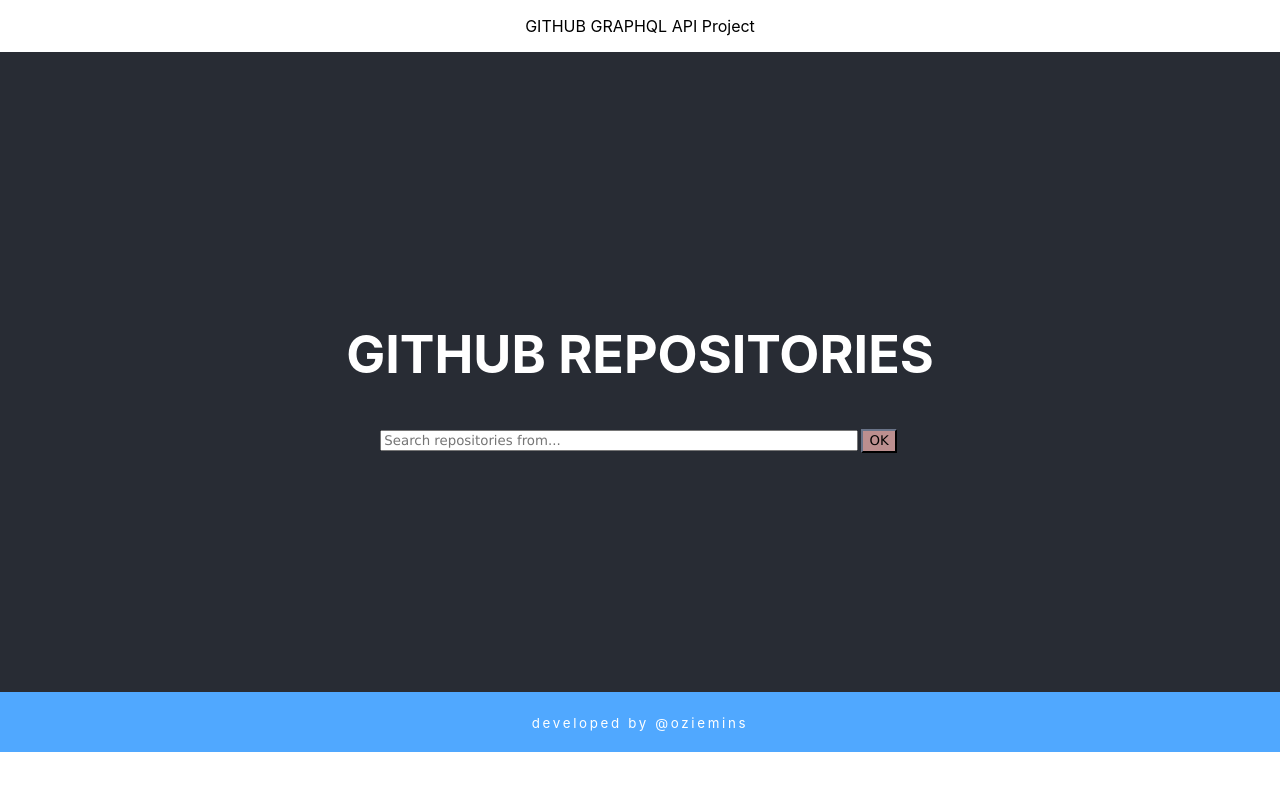
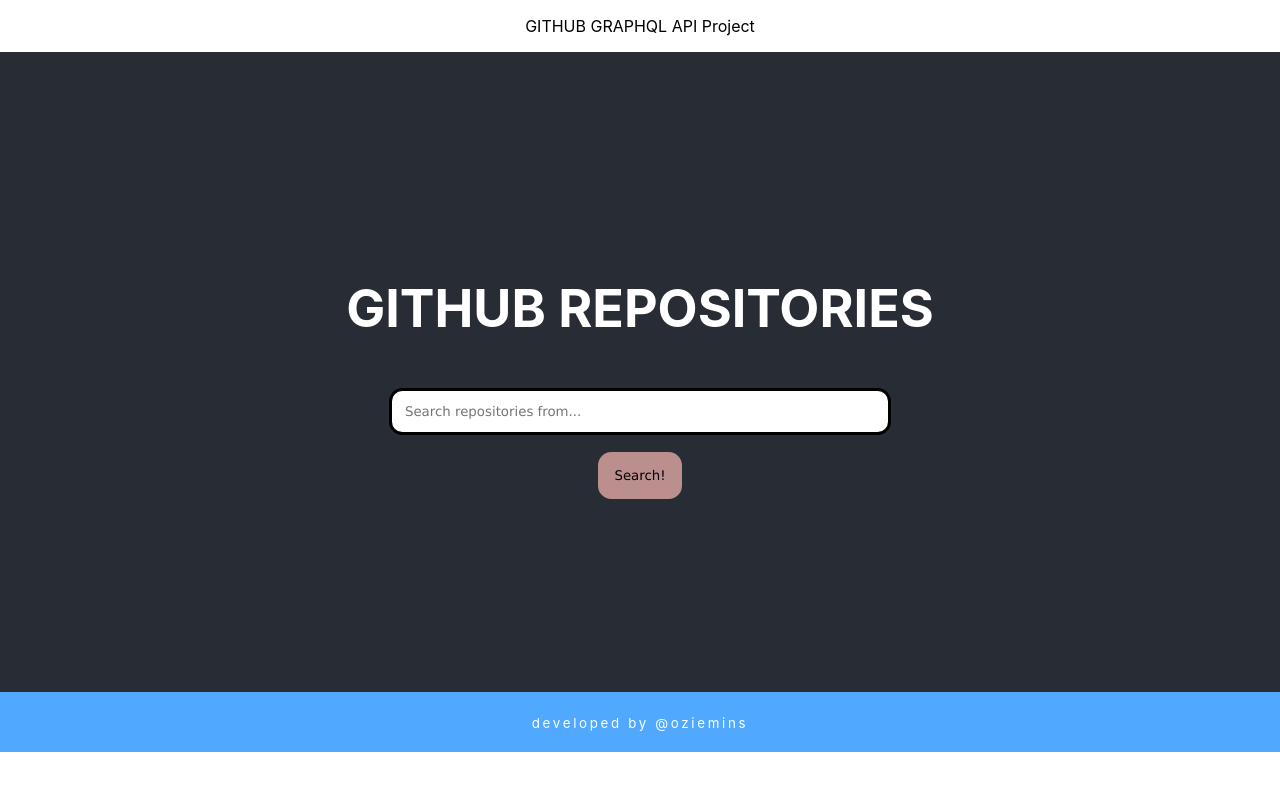
Before and after one commit to oziemins/github-graphql, a React (Create React App) app: page / in a window 1280 px wide. Shown: the top 790 px of the page. Built offline with nearby package versions, Linux system fonts and the light colour scheme; no server answers.

Commit message:
fetchmore + css

```diff
--- a/src/Components/App.css
+++ b/src/Components/App.css
@@ -14,5 +14,5 @@
 }
 
 .app-link {
-  color: #61dafb;
+  color: #50a8ff;
 }
--- a/src/Components/Repository/index.js
+++ b/src/Components/Repository/index.js
@@ -5,13 +5,17 @@ const Repository = (props) => {
   console.log("props.repository", props.repository)
   console.log("length", typeof(props.repository))
   const { name, description, isFork, url, pushedAt, issues, pullRequests } = props.repository;
+  //console.log("pushed at type", pushedAt.split("T"))
+  const pushedAtDate = pushedAt.split("T")[0]
+  const pushedAtHour = (pushedAt.split("T")[1].split("Z"))[0]
+  //console.log(pushedAtHour)
 
   return (
     <div className="repository-container">
       <div>Name: <a href={url} className="repository-link">{name}</a> </div>
       <div>Description: {{description} === null ? {description} : "No description" } </div>
       <div>Is it a fork? {isFork ? "Yes": "No"} </div>
-      <div>Last commit date: {pushedAt} </div>
+      <div>Last commit date: {pushedAtDate} at {pushedAtHour} </div>
       <div>Issue count: {issues.totalCount}</div>
       <div>Pull requests count: {pullRequests.totalCount}</div>
     </div>
--- a/src/Components/Repository/style.css
+++ b/src/Components/Repository/style.css
@@ -1,11 +1,18 @@
+
 .repository-link {
     color: #61dafb;
 }
 
 .repository-link:hover {
-    color: #ffff;
+    color: rosybrown;
 }
 
 .repository-container {
-    border: 0.75em solid #ffff;
+    background-color:white;
+    border: 0.2rem solid rosybrown;
+    border-radius: 1em;
+    margin: 1em;
+    padding: 1em;
+    color: black;
+    font-size: 1rem;
 }
--- a/src/Components/RepositoryList/index.js
+++ b/src/Components/RepositoryList/index.js
@@ -6,7 +6,7 @@ import './style.css'
 
 const RepositoryList = (props) => {
   console.log("RepositoryList props", props)
-  const { data } = props
+  const { data, fetchMore } = props
   console.log("repodata", data)
   console.log("total count", data.user.repositories.totalCount)
   console.log("edge node", data.user.repositories.edges)
@@ -20,7 +20,22 @@ const RepositoryList = (props) => {
         <Repository key={repository.node.id} repository={repository.node}/>
       ))}
       {console.log("REPO REPO", data)}
-      {data.user.repositories.pageInfo.hasNextPage ? <button>Load more...</button> : null }
+      {data.user.repositories.pageInfo.hasNextPage ? console.log("endCursor", data.user.repositories.pageInfo.endCursor): null}
+      {/*"fetch more", console.log(fetchMore)*/}
+      {data.user.repositories.pageInfo.hasNextPage ?
+        <button onClick = {() => {
+          const { endCursor } =  data.user.repositories.pageInfo.endCursor;
+
+          fetchMore({
+            variables: { after: endCursor },
+            updateQuery: (prevResult, {fetchMoreResult}) => {
+              console.log("prev result", prevResult)
+              console.log("more sult", fetchMoreResult)
+
+            }
+          });
+        }}>Load more...</button>
+        : null }
     </div>
   );
 };
--- a/src/Components/RepositoryList/style.css
+++ b/src/Components/RepositoryList/style.css
@@ -1,5 +1,5 @@
 .repository-list {
-    background: rgb(0, 0, 0);
+    padding: 0em 1em 1em 0em;
 }
 
 button {
--- a/src/Components/Search/index.js
+++ b/src/Components/Search/index.js
@@ -6,7 +6,7 @@ import "./style.css";
 
 const Search = () => {
     const [searchParameter, setSearchFilter] = useState('');
-    const [executeSearch, { loading, error, data }] = useLazyQuery(QUERY_REPO, {variables: {after : null}});
+    const [executeSearch, { loading, error, data, fetchMore }] = useLazyQuery(QUERY_REPO, {variables: {after : null}});
     return (
       <>
         <div>
@@ -23,12 +23,14 @@ const Search = () => {
               }
             }
           >
-            OK
+            Search!
           </button>
         </div>
         {loading ? <span>"Searching..."</span> : null}
         {error ? <span>"No user found! Try again!" </span> : null }
-        {data ? <RepositoryList data={data}/> : null}
+        {data ? <RepositoryList data={data} fetchMore={fetchMore}/> : null}
+        {console.log("FETCH MORE", fetchMore)}
+
       </>
     );
   };
--- a/src/Components/Search/style.css
+++ b/src/Components/Search/style.css
@@ -1,17 +1,23 @@
 input {
     font-family: verdana;
     width: 80%;
+    background-color:white;
+    border: 0.2rem solid black;
+    border-radius: 1em;
+    margin: 1em;
+    padding: 1em;
+    color: black;
 }
 
 button {
     font-family: verdana;
     background-color: rosybrown;
     text-align: center;
-    margin: 3px;
-    padding: 2px 6px 3px;
-    border-color: #282c34;
     border-width: 2px;
     max-width: 80%;
+    border: 0.2rem solid rosybrown;
+    border-radius: 1em;
+    padding: 1em;
   }
 
   button:hover {
```
Also changed, not shown: src/Components/FetchMore/index.js (added).
